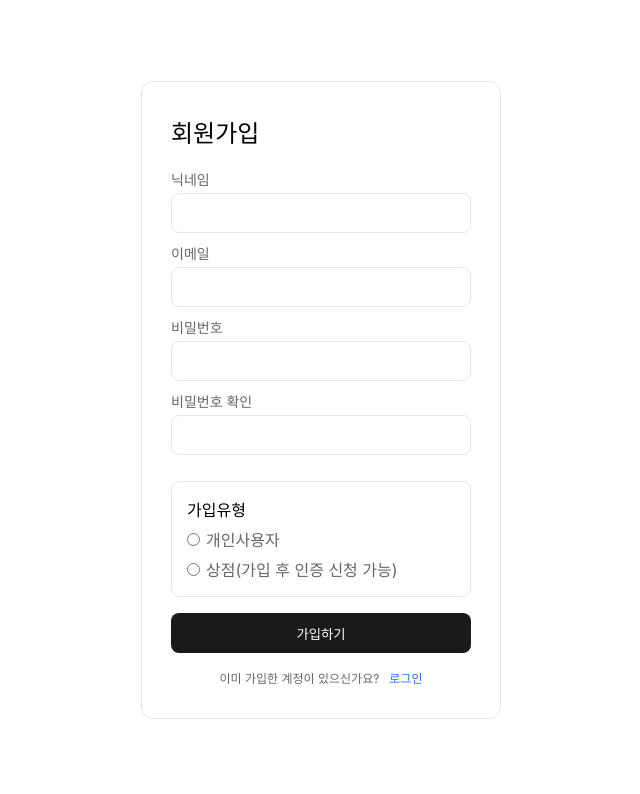
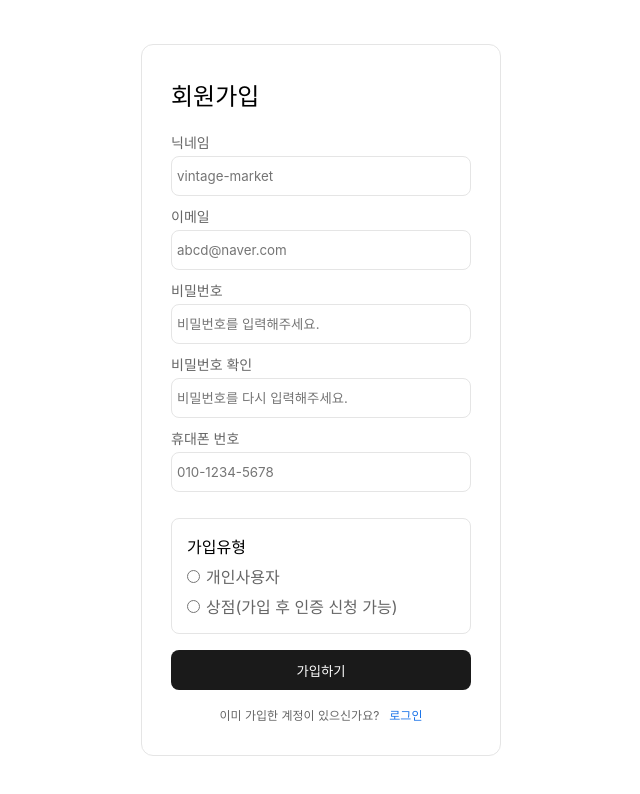
Before and after one commit to JMY00n/vintage-market, a React app in the folder frontend/: page /signup in a window 1280 px wide. Shown: the top 794 px of the page, without its empty margins (319-959 px from the left). Built offline with nearby package versions, Linux system fonts and the light colour scheme; the HTML template or start-up script is replaced by a standard one; a web font is replaced by a local one.

Commit message:
변수 추가

```diff
--- a/frontend/src/pages/SignUp/SignUp.jsx
+++ b/frontend/src/pages/SignUp/SignUp.jsx
@@ -1,9 +1,20 @@
+import { useState } from "react";
 import "../../styles/AuthForm.css";
 import "../../styles/global.css";
 import { useNavigate } from "react-router-dom";
 
 function SignUp() {
     const navigate = useNavigate();
+
+    const [ formData, setFormData ] = useState({
+        nickname: "",
+        email: "",
+        password: "",
+        passwordConfirm: "",
+        phone: "",
+        role: "",
+    });
+
     return (
         <div className="auth-page">
             <div className="auth-wrapper">
@@ -13,28 +24,69 @@ function SignUp() {
                 <div>
                     <div className="auth-input">
                         <p>닉네임</p>
-                        <input type="text" />
+                        <input
+                            type="text"
+                            placeholder="vintage-market"
+                            name="nickname"
+                            value={formData.nickname}
+                        />
                     </div>
                     <div className="auth-input">
                         <p>이메일</p>
-                        <input type="text" />
+                        <input
+                            type="text"
+                            placeholder="abcd@naver.com"
+                            name="email"
+                            value={formData.email}
+                        />
                     </div>
                     <div className="auth-input">
                         <p>비밀번호</p>
-                        <input type="password" />
+                        <input
+                            type="password"
+                            placeholder="비밀번호를 입력해주세요."
+                            name="password"
+                            value={formData.password}
+                        />
                     </div>
                     <div className="auth-input">
                         <p>비밀번호 확인</p>
-                        <input type="password" />
+                        <input
+                            type="password"
+                            placeholder="비밀번호를 다시 입력해주세요."
+                            name="passwordConfirm"
+                            value={formData.passwordConfirm}
+                        />
+                    </div>
+                    <div className="auth-input">
+                        <p>휴대폰 번호</p>
+                        <input
+                            type="text"
+                            placeholder="010-1234-5678"
+                            name="phone"
+                            value={formData.phone}
+                        />
                     </div>
                 </div>
                 <div className="auth-role">
                     <h4>가입유형</h4>
                     <label>
-                        <input type="radio" name="role" /><span>개인사용자</span>
+                        <input
+                            type="radio"
+                            name="role"
+                            value="INDIVIDUAL"
+                            checked={formData.role === "INDIVIDUAL"}
+                        />
+                        <span>개인사용자</span>
                     </label>
                     <label>
-                        <input type="radio" name="role" /><span>상점(가입 후 인증 신청 가능)</span>
+                        <input
+                            type="radio"
+                            name="role"
+                            value="STORE"
+                            checked={formData.role === "STORE"}
+                        />
+                        <span>상점(가입 후 인증 신청 가능)</span>
                     </label>
                 </div>
                 <div className="auth-button">
```
